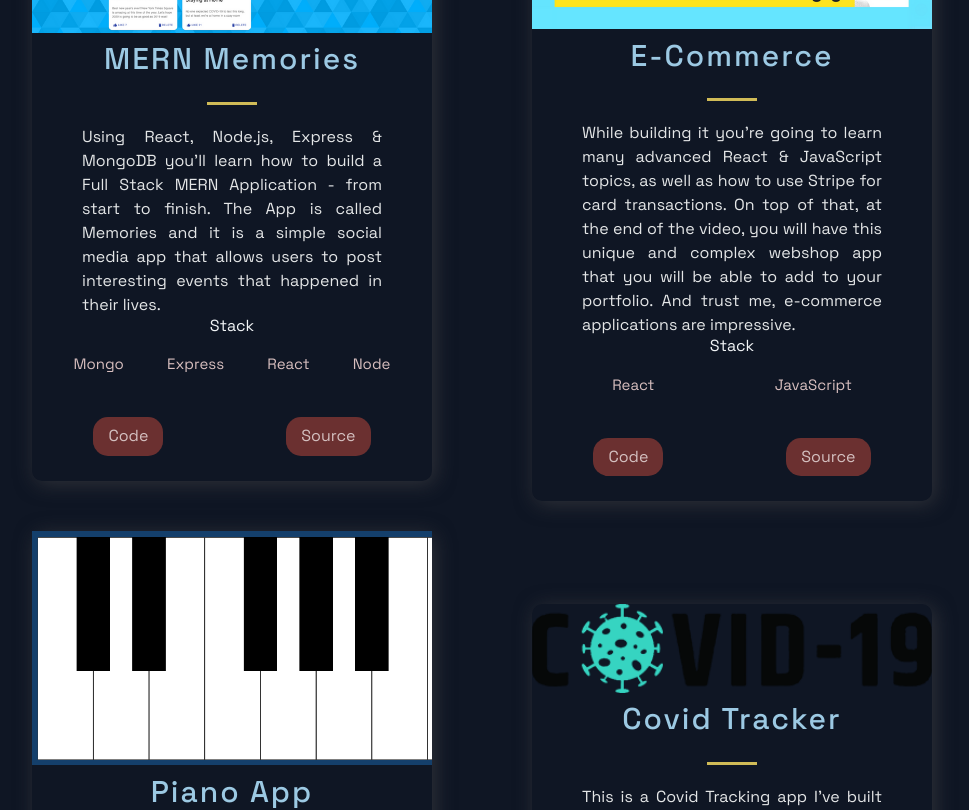
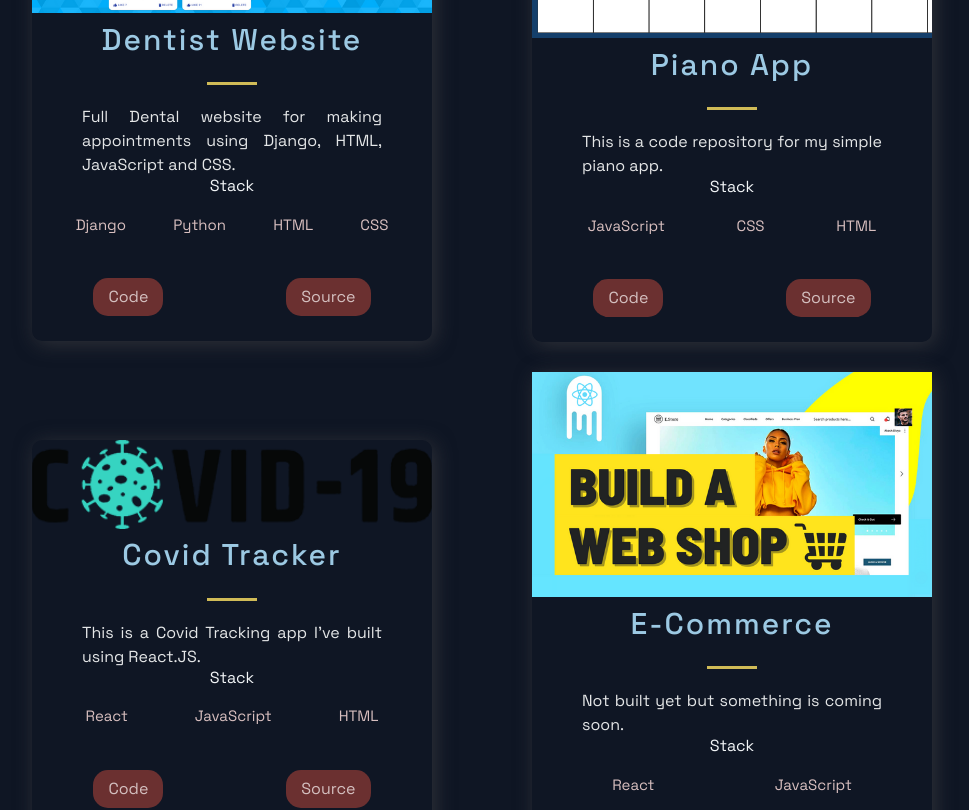
Before and after one commit to cutlerwater/MyPortfolio, a Next.js app: page / in a window 1280 px wide. Shown: the part 1080-1890 px from the top of the page, without its empty margins (158-1127 px from the left). Built offline with nearby package versions, Linux system fonts and the light colour scheme.

Commit message:
Add files via upload

```diff
--- a/src/constants/constants.js
+++ b/src/constants/constants.js
@@ -1,21 +1,12 @@
 export const projects = [
   {
-    title: 'MERN Memories',
-    description: "Using React, Node.js, Express & MongoDB you'll learn how to build a Full Stack MERN Application - from start to finish. The App is called Memories and it is a simple social media app that allows users to post interesting events that happened in their lives.",
+    title: 'Dentist Website',
+    description: "Full Dental website for making appointments using Django, HTML, JavaScript and CSS. ",
       image: '/images/1.png',
-      tags: ['Mongo', 'Express', 'React', 'Node'],
-    source: 'https://google.com',
-    visit: 'https://google.com',
+      tags: ['Django', 'Python', 'HTML', 'CSS'],
+    source: 'https://github.com/cutlerwater/DentistWebsite',
+    visit: 'https://gcutler.herokuapp.com/',
     id: 0,
-  },
-  {
-    title: 'E-Commerce',
-    description:"While building it you're going to learn many advanced React & JavaScript topics, as well as how to use Stripe for card transactions. On top of that, at the end of the video, you will have this unique and complex webshop app that you will be able to add to your portfolio. And trust me, e-commerce applications are impressive.",
-    image: '/images/2.png',
-    tags: ['React', 'JavaScript'],
-    source: 'https://google.com',
-    visit: 'https://google.com',
-    id: 1,
   },
   {
     title: 'Piano App',
@@ -24,7 +15,7 @@ export const projects = [
       tags: ['JavaScript', 'CSS', 'HTML'],
     source: 'https://github.com/cutlerwater/SimplePianoApp',
     visit: 'https://cutlerwateritblog.com/WebProjects/Piano/index.html',
-    id: 2,
+    id: 1,
   },
   {
     title: 'Covid Tracker',
@@ -32,7 +23,16 @@ export const projects = [
     image: '/images/covid.png',
     tags: ['React', 'JavaScript', 'HTML'],
     source: 'https://github.com/cutlerwater/CovidTracker',
-    visit: 'https://jolly-curie-ca8fbc.netlify.app/',
+    visit: 'https://cutlerwater-covid-tracker.netlify.app/',
+    id: 2,
+  },
+  {
+    title: 'E-Commerce',
+    description:"Not built yet but something is coming soon.",
+    image: '/images/2.png',
+    tags: ['React', 'JavaScript'],
+    source: 'https://google.com',
+    visit: '',
     id: 3,
   },
 ];
```
